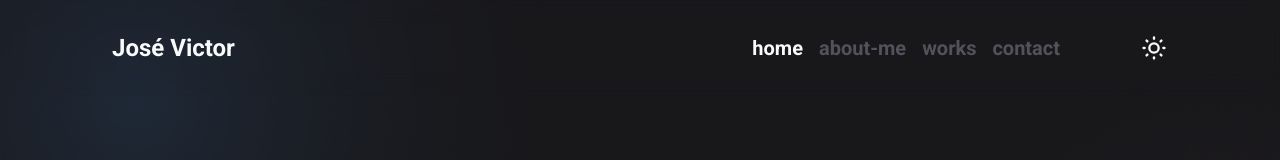
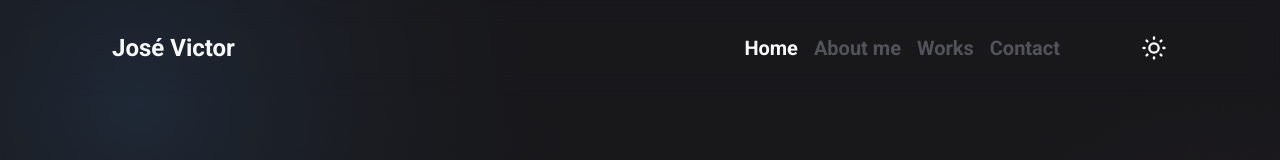
Before and after one commit to jvictordev1/personal-page, a React (Vite) app: page / in a window 1280 px wide. Shown: the top 160 px of the page. Built offline with nearby package versions, Linux system fonts and the light colour scheme.

Commit message:
teste redirecionamento

```diff
--- a/src/app.tsx
+++ b/src/app.tsx
@@ -26,7 +26,6 @@ function App() {
       behavior: "smooth",
   });
   }, [currentSection]);
-
   interface Helps {
     title: string;
     icon: React.ReactNode;
--- a/src/components/Navbar.tsx
+++ b/src/components/Navbar.tsx
@@ -11,38 +11,42 @@ interface NavbarProps {
 export default function Navbar({ toggleTheme, theme, toSectionChange }: NavbarProps) {
   const currentSections: Sections[] = [
     {
-      label: "home",
+      label: "Home",
+      id: "home",
       href: "#home",
       active: true,
     },
     {
-      label: "about-me",
+      label: "About me",
+      id: "about-me",
       href: "#about-me",
       active: false,
     },
     {
-      label: "works",
+      label: "Works",
+      id: "works",
       href: "#works",
       active: false,
     },
     {
-      label: "contact",
+      label: "Contact",
+      id: "contact",
       href: "#contact",
       active: false,
     },
   ];
   const [pageSections, setPageSections] = useState<Sections[]>(currentSections);
 
-  const handleSectionChange = (section: string) => {
-    currentSections.forEach((item) => {
-      if (item.label === section) {
+  const handleSectionChange = (sectionId: string) => {
+    pageSections.forEach((item) => {
+      if (item.id === sectionId) {
         item.active = true;
       } else {
         item.active = false;
       }
     });
     setPageSections(pageSections);
-    toSectionChange(section)
+    toSectionChange(sectionId)
   };
   return (
     <nav className="flex fixed w-full justify-between items-center px-8 py-8 font-bold backdrop-blur-md lg:px-28 horizontal:py-6">
@@ -55,7 +59,7 @@ export default function Navbar({ toggleTheme, theme, toSectionChange }: NavbarPr
             return (
               <a
                 key={section.label}
-                onClick={() => handleSectionChange(section.label)}
+                onClick={() => handleSectionChange(section.id)}
                 href={section.href}
                 style={
                   section.active ? { color: "#fafafa" } : { color: "#52525b" }
--- a/src/shared/Sections.tsx
+++ b/src/shared/Sections.tsx
@@ -1,5 +1,6 @@
 export interface Sections {
   label: string;
+  id: string;
   href: string;
   active: boolean;
 }
```
